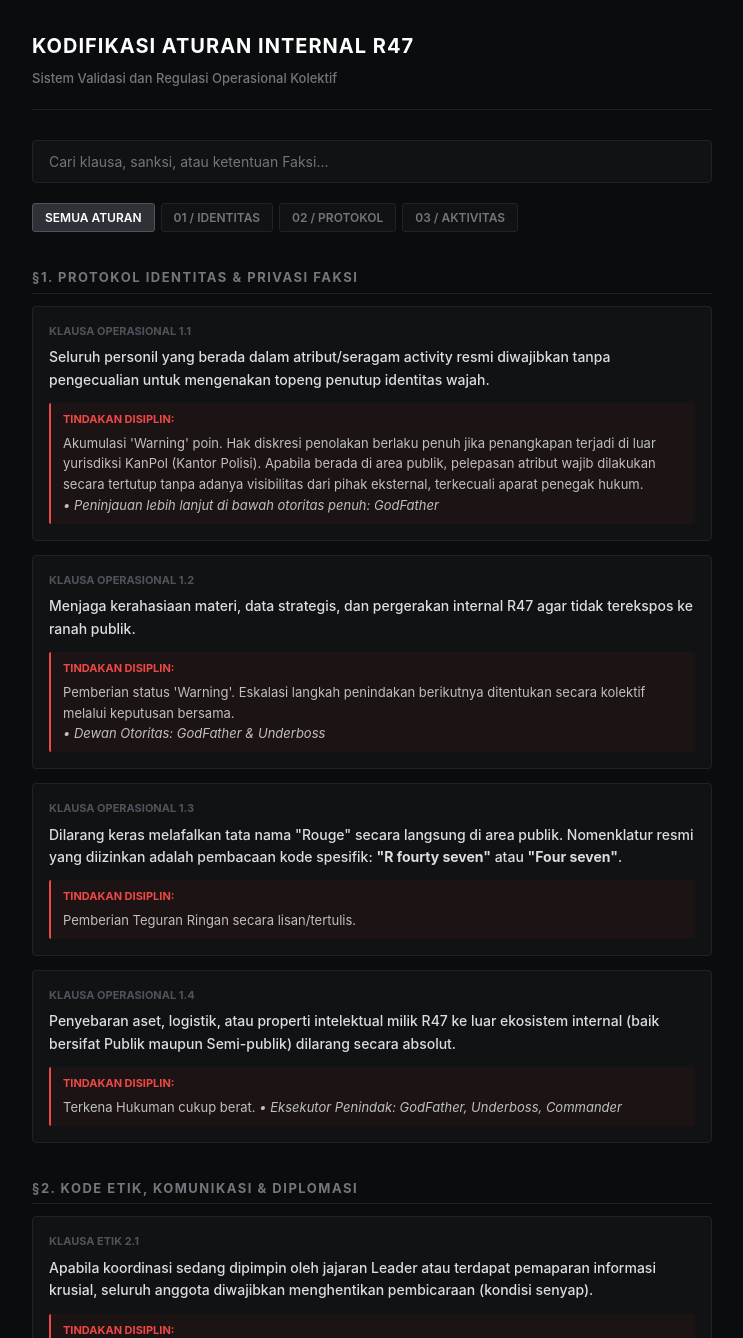
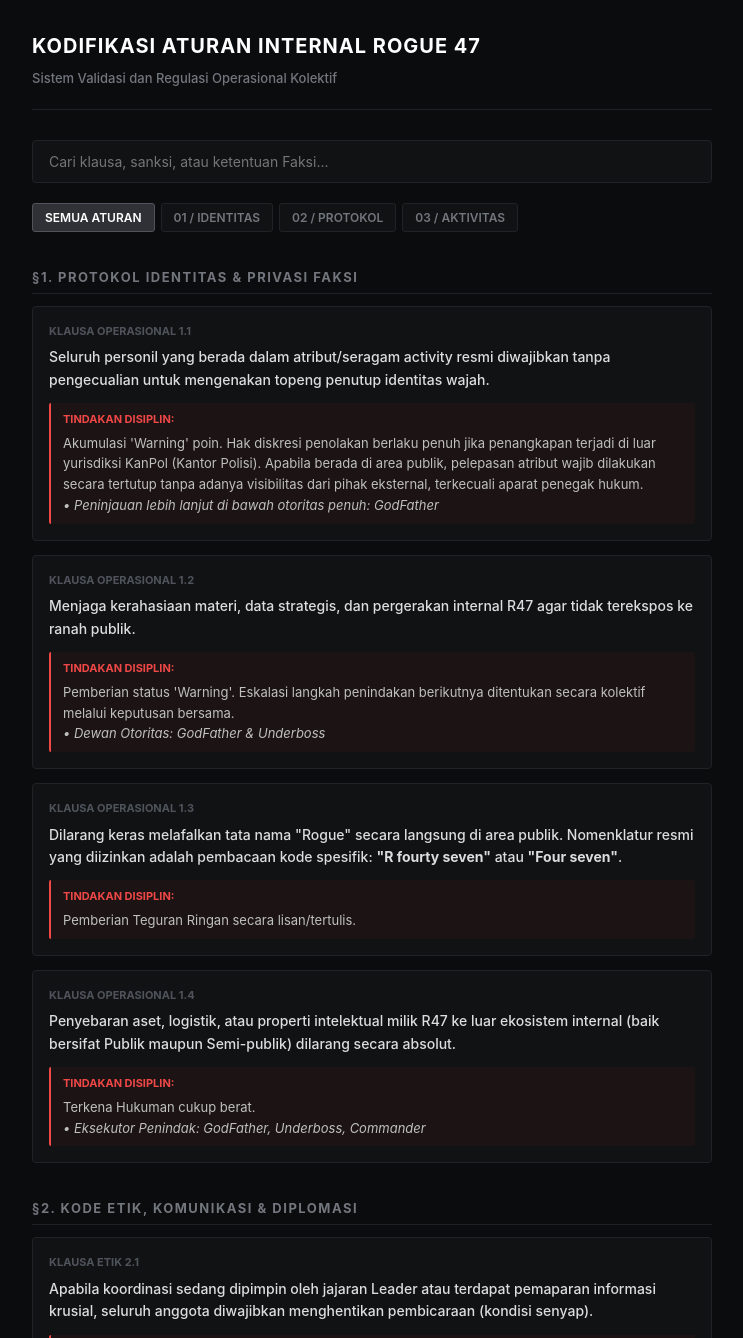
Before and after one commit to Fate705/Aturan-dan-sanksi-R47, a plain HTML site: page index.html in a window 1280 px wide. Shown: the top 1338 px of the page, without its empty margins (268-1011 px from the left). Drawn offline with Linux system fonts and the light colour scheme.

Commit message:
Update index.html

```diff
--- a/index.html
+++ b/index.html
@@ -164,7 +164,7 @@
 
     <div class="container">
         <header>
-            <h1>KODIFIKASI ATURAN INTERNAL R47</h1>
+            <h1>KODIFIKASI ATURAN INTERNAL Rogue 47</h1>
             <p>Sistem Validasi dan Regulasi Operasional Kolektif</p>
         </header>
 
@@ -206,7 +206,7 @@
 
                 <div class="card">
                     <div class="card-meta">Klausa Operasional 1.3</div>
-                    <div class="card-body">Dilarang keras melafalkan tata nama "Rouge" secara langsung di area publik. Nomenklatur resmi yang diizinkan adalah pembacaan kode spesifik: <strong>"R fourty seven"</strong> atau <strong>"Four seven"</strong>.</div>
+                    <div class="card-body">Dilarang keras melafalkan tata nama "Rogue" secara langsung di area publik. Nomenklatur resmi yang diizinkan adalah pembacaan kode spesifik: <strong>"R fourty seven"</strong> atau <strong>"Four seven"</strong>.</div>
                     <div class="sanksi-section">
                         <div class="sanksi-title">Tindakan Disiplin:</div>
                         Pemberian Teguran Ringan secara lisan/tertulis.
@@ -218,7 +218,7 @@
                     <div class="card-body">Penyebaran aset, logistik, atau properti intelektual milik R47 ke luar ekosistem internal (baik bersifat Publik maupun Semi-publik) dilarang secara absolut.</div>
                     <div class="sanksi-section">
                         <div class="sanksi-title">Tindakan Disiplin:</div>
-                        Terkena Hukuman cukup berat.
+                        Terkena Hukuman cukup berat. <br>
                         <em>• Eksekutor Penindak: GodFather, Underboss, Commander</em>
                 </div>
             </div>
```
